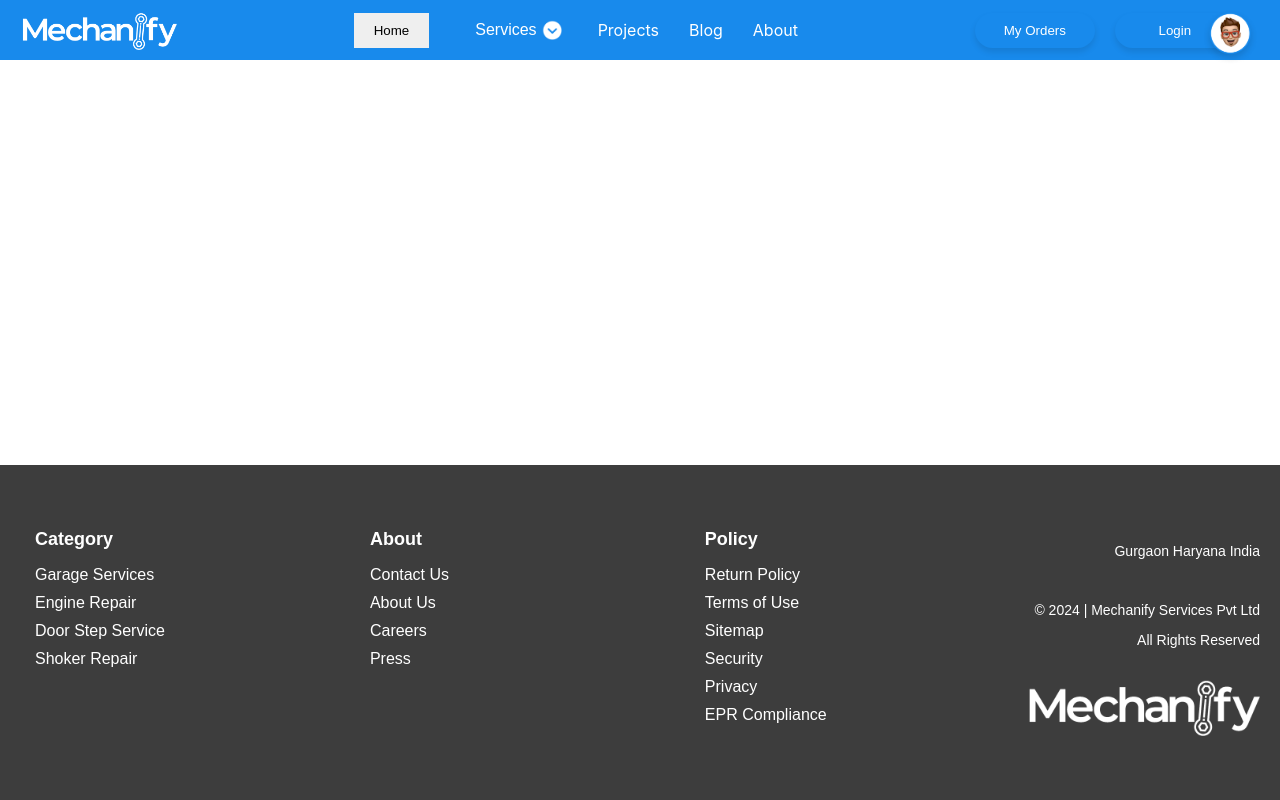
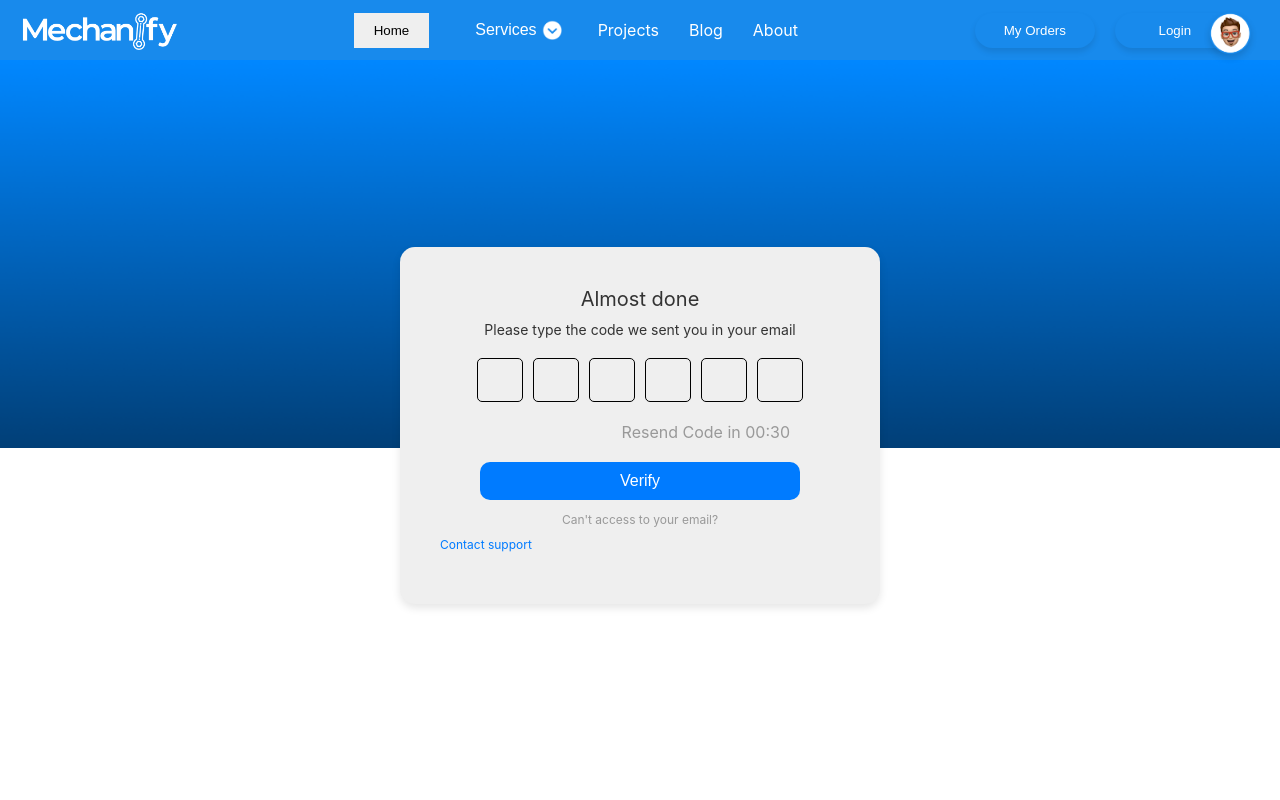
Before and after one commit to user-king/mechanify, a React (Create React App) app: page /otp-verification in a window 1280 px wide. Shown: the top 800 px of the page. Built offline with nearby package versions, Linux system fonts and the light colour scheme.

Commit message:
auth screens

```diff
--- a/src/App.js
+++ b/src/App.js
@@ -11,6 +11,9 @@ import Blog from './pages/Blog';
 import ScheduleService from './pages/ScheduleService';
 import Booking from './pages/Booking';
 import TrackService from './pages/TrackService';
+import Login from './auth/Login';
+import OtpVerification from './auth/OtpVerification';
+import Awesome from './auth/Awesome';
 
 const ScrollToTop = () => {
   const { pathname } = useLocation();
@@ -46,6 +49,9 @@ function App() {
             <Route path="/schedule-service" element={<ScheduleService />} />
             <Route path="/booking" element={<Booking />} />
             <Route path="/track-service" element={<TrackService />} />
+            <Route path="/login" element={<Login />} />
+            <Route path="/otp-verification" element={<OtpVerification />} />
+            <Route path="/awesome" element={<Awesome />} />
 
           </Routes>
         </main>
--- a/src/assets/styles/Login.css
+++ b/src/assets/styles/Login.css
@@ -1,35 +1,65 @@
-/* Login.css */
-body {
-    margin: 0;
-    padding: 0;
-    font-family: 'Arial', sans-serif;
-    background-color: #f4f4f4;
+.login-container {
+    /* display: flex;
+    justify-content: center;
+    align-items: center;
+    width: 100vw;
+    height: 100vh;
+    background: linear-gradient(to bottom, #f4f4f4 50%, white 50%), url('../images/booking_background.png') no-repeat center center/cover; */
+    display: flex;
+    flex-direction: column;
+    justify-content: center;
+    align-items: center;
+    padding: 50px 120px 100px 120px;
+    bottom: -30%;
+    height: 120vh;
+    text-align: center;
+    margin-bottom: 20px;
+    position: relative;
+
 }
 
-  .login-popup {
-    position: fixed;
+.login-upper-background {
+    position: absolute;
     top: 0;
     left: 0;
-    width: 100%;
-    height: 100%;
-    display: flex;
-    justify-content: center;
-    align-items: center;
-    background-color: rgba(0, 0, 0, 0.5);
+    right: 0;
+    height: 50%;
+    background-image: url('../images/booking_background.png');
+    background-size: cover;
+    background-repeat: no-repeat;
+    background-position: top;
+    z-index: -1;
 }
 
-  .login-container {
-    background-color: #fff;
-    padding: 20px;
+.login-lower-background {
+    position: absolute;
+    top: 50%;
+    left: 0;
+    right: 0;
+    height: 50%;
+    background-color: white;
+    z-index: -1;
+}
+
+
+
+.login-popup {
+    background-color: #EFEFEF;
+    padding: 40px;
     border-radius: 15px;
     box-shadow: 0 4px 8px rgba(0, 0, 0, 0.1);
-    width: 90%;
+    text-align: center;
     max-width: 400px;
-    text-align: center;
+    width: 100%;
+}
+
+.login-logo {
+    width: 120px;
+    margin-bottom: 20px;
 }
 
 .login-title {
-    font-size: 24px;
+    font-size: 20px;
     color: #007bff;
 }
 
--- /dev/null
+++ b/src/assets/styles/OtpVerification.css
@@ -0,0 +1,104 @@
+
+  .otp-container {
+    display: flex;
+    flex-direction: column;
+    justify-content: center;
+    align-items: center;
+    padding: 5px 120px 50px 120px;
+    bottom: -30%;
+    height: 90vh;
+    text-align: center;
+    margin-bottom: 20px;
+    position: relative;
+  }
+
+  .otp-upper-background {
+    position: absolute;
+    top: 0;
+    left: 0;
+    right: 0;
+    height: 50%;
+    background-image: url('../images/booking_background.png');
+    background-size: cover;
+    background-repeat: no-repeat;
+    background-position: top;
+    z-index: -1;
+  }
+
+  .otp-lower-background {
+    position: absolute;
+    top: 50%;
+    left: 0;
+    right: 0;
+    height: 50%;
+    background-color: white;
+    z-index: -1;
+  }
+
+  .otp-popup {
+    background-color: #EFEFEF;
+    padding: 40px;
+    border-radius: 15px;
+    box-shadow: 0 4px 8px rgba(0, 0, 0, 0.1);
+    text-align: center;
+    max-width: 400px;
+    width: 100%;
+  }
+
+  .otp-logo {
+    width: 60px;
+    margin-bottom: 20px;
+  }
+
+  .otp-title {
+    font-size: 20px;
+    color: #333;
+    font-weight: 400;
+  }
+
+  .otp-subtitle {
+    font-size: 14px;
+    margin: 10px 0;
+    color: #333;
+  }
+
+  .otp-input-container {
+    display: flex;
+    justify-content: center;
+    margin: 20px 0;
+  }
+
+  .otp-input {
+    width: 40px;
+    height: 40px;
+    margin: 0 5px;
+    font-size: 20px;
+    text-align: center;
+    border: 1px solid black;
+    border-radius: 5px;
+    background-color: #EFEFEF;
+  }
+
+  .otp-resend {
+    margin: 20px 0;
+    color: #999;
+    text-align: right;
+    padding-right: 50px;
+    /* right: 100px; */
+  }
+
+  .otp-button {
+    width: 80%;
+    padding: 10px;
+    background-color: #007bff;
+    color: #fff;
+    border: none;
+    border-radius: 10px;
+    cursor: pointer;
+    font-size: 16px;
+  }
+
+  .otp-support {
+    font-size: 12px;
+    color: #999;
+  }
--- /dev/null
+++ b/src/auth/Awesome.js
@@ -0,0 +1,22 @@
+import React, { useState } from 'react';
+import '../assets/styles/OtpVerification.css';
+import Done from "../assets/images/done.png";
+
+const Awesome = () => {
+
+
+  return (
+    <div className="otp-container">
+      <div className="otp-upper-background"></div>
+      <div className="otp-lower-background"></div>
+      <div className="otp-popup">
+        <img src={Done} alt="Mechaify" className="otp-logo" />
+        <h1 className="otp-title">Awesome</h1>
+        <div className="otp-subtitle">You are now logged in to the Mechanify</div>
+        <button className="otp-button">Done</button>
+      </div>
+    </div>
+  );
+};
+
+export default Awesome;
--- a/src/auth/Login.js
+++ b/src/auth/Login.js
@@ -1,29 +1,37 @@
 import React from 'react';
 import '../assets/styles/Login.css';
+import MechanifyLogo from "../assets/images/mechanify_logo_color.png";
+import { useNavigate } from 'react-router-dom';
 
 const Login = () => {
+    const navigate = useNavigate();
+
+    const navigateToOtp = () => {
+        navigate('/otp-verification');
+    };
+
     return (
+        <div className="login-container">
+            <div className="login-upper-background"></div>
+            <div className="login-lower-background"></div>
             <div className="login-popup">
-      <div className="login-container">
+                <img src={MechanifyLogo} alt="Mechaify" className="login-logo" />
                 <h1 className="login-title">Book Your Two Wheeler Service</h1>
-        <h2 className="login-subtitle">Register & Login</h2>
+                <div className="login-subtitle">Register & Login</div>
                 <div className="login-form">
                     <input type="text" className="login-input" placeholder="Enter Your Name" />
                     <input type="text" className="login-input" placeholder="Mobile Number" />
                     <select className="login-select">
                         <option>Choose Vehicle</option>
-            {/* Add more options as needed */}
                     </select>
-          <button className="login-button">Login</button>
+                    <button className="login-button" onClick={navigateToOtp}>Login</button>
                 </div>
-        <div className="login-divider">
-          <span>OR</span>
-        </div>
-        <button className="login-social google">Continue with Google</button>
-        <button className="login-social apple">Continue with Apple</button>
+                <div className="login-divider">OR<hr /></div>
                 <p className="login-terms">
                     By continuing, you agree to the updated Terms of Sale, Terms of Service, and Privacy Policy.
                 </p>
+                <button className="login-social google">Continue with Google</button>
+                <button className="login-social apple">Continue with Apple</button>
             </div>
         </div>
     );
--- /dev/null
+++ b/src/auth/OtpVerification.js
@@ -0,0 +1,63 @@
+import React, { useState } from 'react';
+import '../assets/styles/OtpVerification.css';
+import MechanifyLogo from "../assets/images/mechanify_logo_color.png";
+import { useNavigate } from 'react-router-dom';
+
+
+const OtpVerification = () => {
+  const [otp, setOtp] = useState(["", "", "", "", "", ""]);
+  const navigate = useNavigate();
+
+  const handleChange = (element, index) => {
+    const value = element.value.replace(/[^0-9]/g, '');
+    if (value) {
+      const newOtp = [...otp];
+      newOtp[index] = value;
+      setOtp(newOtp);
+      // Focus next input
+      if (element.nextSibling) {
+        element.nextSibling.focus();
+      }
+    }
+  };
+
+
+  const navigateToAwesome = () => {
+      navigate('/awesome');
+  };
+
+
+  return (
+    <div className="otp-container">
+      <div className="otp-upper-background"></div>
+      <div className="otp-lower-background"></div>
+      <div className="otp-popup">
+        {/* <img src={MechanifyLogo} alt="Mechaify" className="otp-logo" /> */}
+        <div className="otp-title">Almost done</div>
+        <div className="otp-subtitle">Please type the code we sent you in your email</div>
+        <div className="otp-input-container">
+          {otp.map((data, index) => (
+            <input
+              key={index}
+              type="text"
+              className="otp-input"
+              maxLength="1"
+              value={data}
+              onChange={(e) => handleChange(e.target, index)}
+              onFocus={(e) => e.target.select()}
+            />
+          ))}
+        </div>
+        <div className="otp-resend">
+          Resend Code in 00:30
+        </div>
+        <button className="otp-button" onClick={navigateToAwesome}>Verify</button>
+        <p className="otp-support">
+          Can't access to your email? <a href="#">Contact support</a>
+        </p>
+      </div>
+    </div>
+  );
+};
+
+export default OtpVerification;
--- a/src/components/Header.js
+++ b/src/components/Header.js
@@ -6,15 +6,21 @@ import mechanifyLogo from '../assets/images/mechanify_logo.png';
 import userIcon from '../assets/images/user_icon.png';
 import dropdownIcon from '../assets/images/dropdown_icon.png';
 import menuIcon from '../assets/images/filter.png';
+import { useNavigate } from 'react-router-dom';
 
 const Header = ({onMenuToggle}) => {
   const [isMenuOpen, setIsMenuOpen] = useState(false);
+  const navigate = useNavigate();
 
   const toggleMenu = () => {
     setIsMenuOpen(!isMenuOpen);
     onMenuToggle(!isMenuOpen);
+  };
 
+  const navigateToLogin = () => {
+    navigate('/login');
   };
+
 
   return (
     <header className="header">
@@ -41,7 +47,9 @@ const Header = ({onMenuToggle}) => {
       </nav>
       <div className="user-options">
         <button className="btn">My Orders</button>
-        <button className="btn">Login</button>
+        <button className="btn" onClick={navigateToLogin}> Login
+          {/* <Link to="/login"></Link> */}
+        </button>
         <div className="user-icon-container">
           <img src={userIcon} alt="User Icon" className="user-icon" />
         </div>
--- a/src/pages/ScheduleService.js
+++ b/src/pages/ScheduleService.js
@@ -24,9 +24,7 @@ const ScheduleService = () => {
 
   return (
     <div className="schedule-service">
-      <header className="header">
         <button className="back-button" onClick={navigateBack}>&larr;</button>
-      </header>
       <div className="content">
         <div className="left-section">
           <h1 className="title">When Do you want to Schedule Your Vehicle Service?</h1>
```
Also changed, not shown: src/assets/styles/Header.css (+0 -131 lines), src/assets/images/done.png (added). Lines whose indentation alone changed are shown as unchanged.
